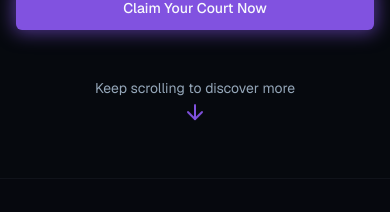
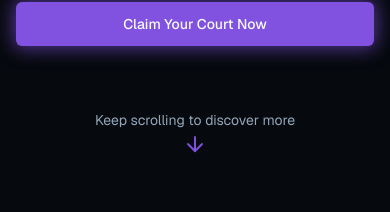
Before and after one commit to zomvr2/CosmicHoops, a Next.js app: page / in a window 390 px wide. Shown: the part 520-732 px from the top of the page. Built offline with nearby package versions, Linux system fonts and the light colour scheme; no server answers.

Commit message:
What image should i put in the homepage image?

```diff
--- a/src/app/page.tsx
+++ b/src/app/page.tsx
@@ -8,7 +8,7 @@ import { ChevronRight, Swords, Sparkles, MessageSquareText, Users, CheckCircle,
 import { Card, CardContent, CardHeader, CardTitle } from '@/components/ui/card';
 import { cn } from "@/lib/utils";
 import { Sheet, SheetTrigger, SheetContent } from '@/components/ui/sheet';
-import React from 'react'; // Import React for useState if needed, though Sheet may handle its own state
+import React from 'react';
 
 interface FeatureCardProps {
   icon: React.ElementType;
@@ -59,7 +59,7 @@ export default function HomePage() {
                 <span className="sr-only">Toggle navigation menu</span>
               </Button>
             </SheetTrigger>
-            <SheetContent side="right" className="w-[280px] sm:w-[320px] bg-card">
+            <SheetContent side="right" className="w-[280px] sm:w-[320px] bg-card" accessibleTitle="Main Menu">
               <div className="p-6">
                 <Link href="/" className="mb-6 block">
                   <Logo size="small" />
@@ -90,7 +90,7 @@ export default function HomePage() {
       </header>
       <main className="flex-1">
         {/* Hero Section */}
-        <section className="w-full py-12 md:py-20 lg:py-24 xl:py-28 flex flex-col items-center text-center relative overflow-hidden">
+        <section className="w-full py-16 md:py-20 lg:py-24 flex flex-col items-center text-center relative overflow-hidden">
            <div
             aria-hidden="true"
             className="absolute inset-0 grid grid-cols-2 -space-x-52 opacity-40 transition-opacity duration-500 group-hover:opacity-50 dark:opacity-20"
@@ -120,7 +120,7 @@ export default function HomePage() {
               </Button>
             </div>
 
-            <div className="mt-12 text-center"> {/* Reduced top margin */}
+            <div className="mt-16 text-center">
               <p className="text-sm text-muted-foreground mb-2">Keep scrolling to discover more</p>
               <ArrowDown className="h-6 w-6 mx-auto text-primary animate-bounce" />
             </div>
@@ -195,7 +195,7 @@ export default function HomePage() {
                   alt="Cosmic Hoops App Screenshot Mockup"
                   width={400}
                   height={400}
-                  data-ai-hint="app screen basketball stats"
+                  data-ai-hint="cosmic basketball"
                   className="rounded-xl opacity-80"
                 />
               </div>
```
